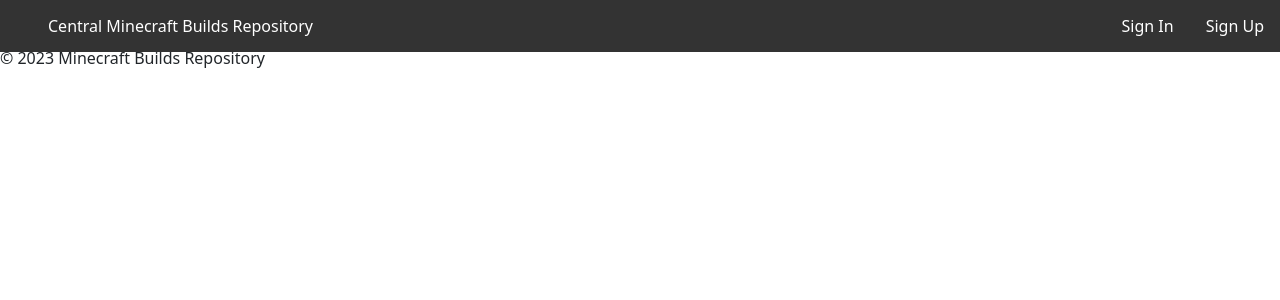
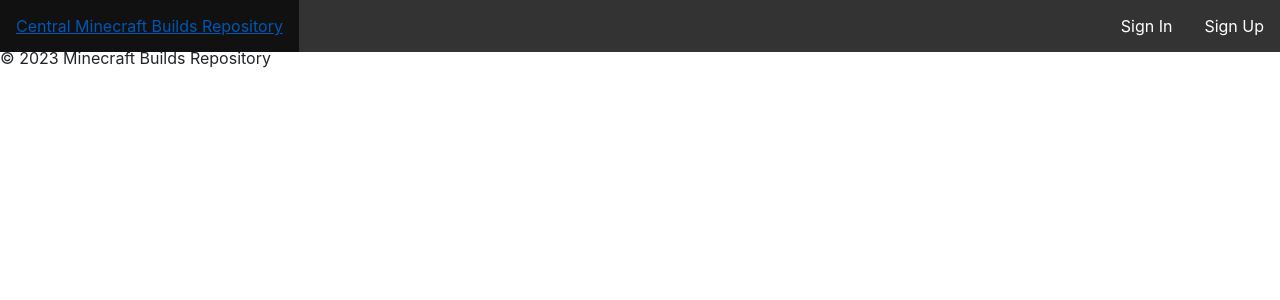
Before and after one commit to kepper104/Yandex-Web-Project, a Flask app: page / in a window 1280 px wide. Shown: the top 300 px of the page. Run offline with Flask 3, Linux system fonts and the light colour scheme; data that the repository does not hold is empty; some libraries are stand-ins or nearby versions.

Commit message:
Update base.html

```diff
--- a/templates/base.html
+++ b/templates/base.html
@@ -1,6 +1,7 @@
 <!DOCTYPE html>
 <html>
 	<head>
+		<meta name="viewport" content="width=device-width, initial-scale=1, shrink-to-fit=no">
 		<title>Minecraft Builds Repository</title>
 		<link rel="stylesheet" type="text/css" href="/static/css/main.css" />
 		<link rel="stylesheet" type="text/css" href="/static/css/singin.css" />
@@ -12,7 +13,7 @@
 
 		<!-- Latest compiled JavaScript -->
 <!--		<script src="https://maxcdn.bootstrapcdn.com/bootstrap/3.4.1/js/bootstrap.min.js"></script>-->
-		<link rel="stylesheet" href="https://cdn.jsdelivr.net/npm/bootstrap@5.0.0-beta1/dist/css/bootstrap.min.css" integrity="sha384-giJF6kkoqNQ00vy+HMDP7azOuL0xtbfIcaT9wjKHr8RbDVddVHyTfAAsrekwKmP1" crossorigin="anonymous" />
+		<link rel="stylesheet" href="https://cdn.jsdelivr.net/npm/bootstrap@4.0.0/dist/css/bootstrap.min.css" integrity="sha384-Gn5384xqQ1aoWXA+058RXPxPg6fy4IWvTNh0E263XmFcJlSAwiGgFAW/dAiS6JXm" crossorigin="anonymous">
 	</head>
 	<body>
 		<ul>
```
